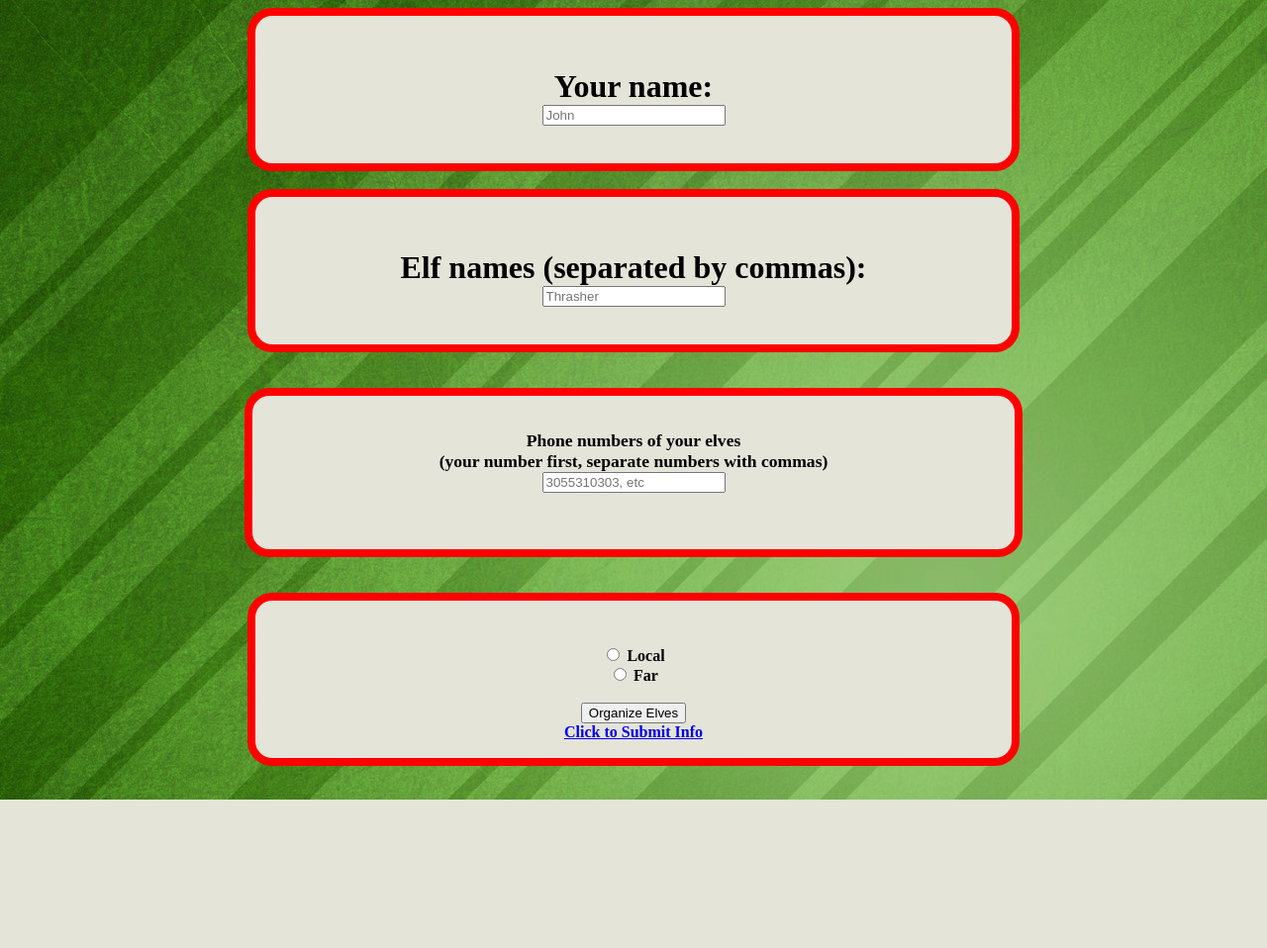
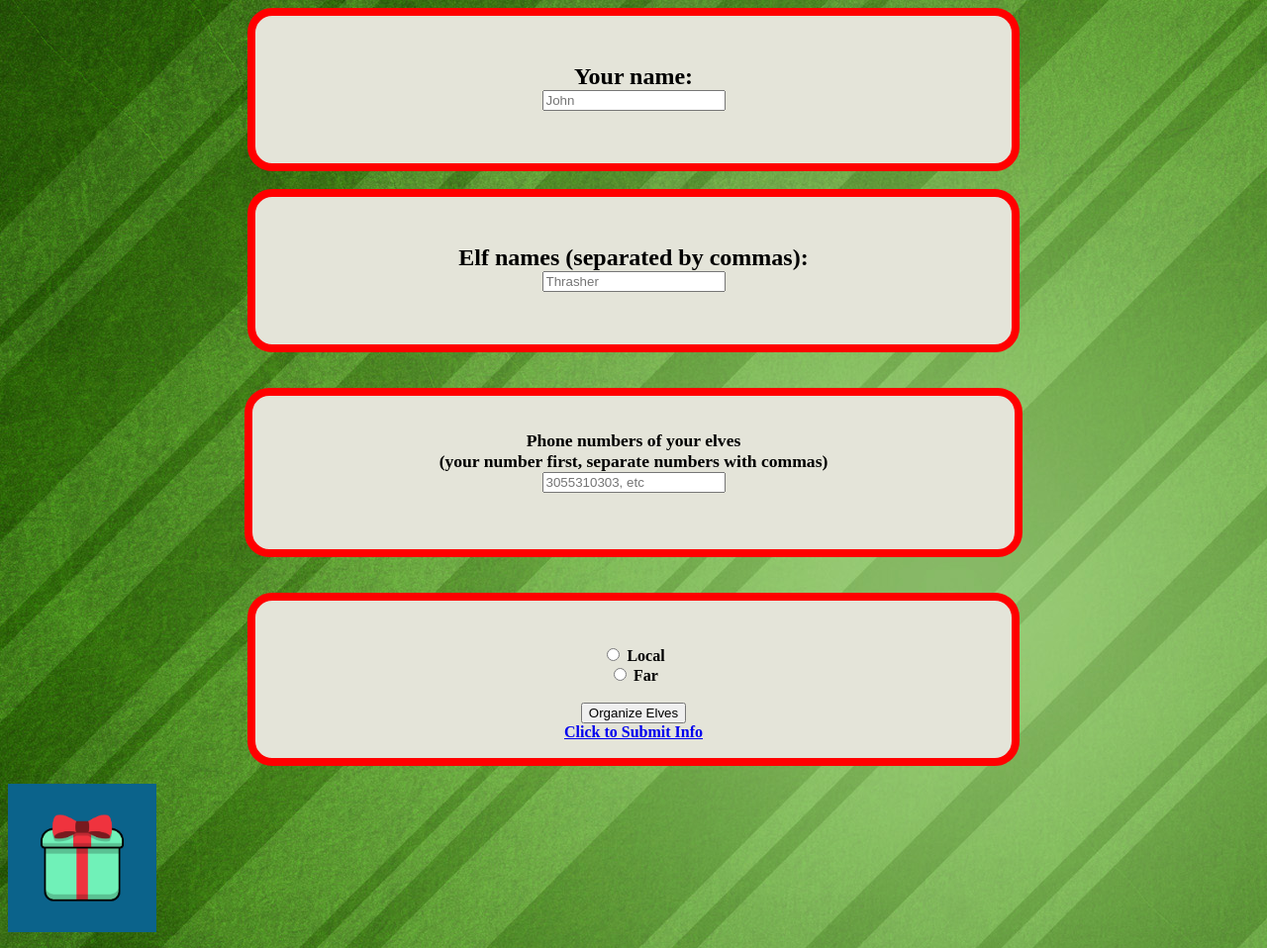
Before and after one commit to cynamonster/MLH17, a Django app: page //action-page in a window 1280 px wide. Shown: the whole page at 99% size. Before the commit the page ends 808 px from the top, so only its background shows below. Run offline with Django 3.2, Linux system fonts and the light colour scheme; some web fonts are replaced.

Commit message:
a lonley commit

```diff
--- a/MLH_secretSanta/static/MLH_secretSanta/santastyle.css
+++ b/MLH_secretSanta/static/MLH_secretSanta/santastyle.css
@@ -1,11 +1,6 @@
-<<<<<<< HEAD:MLH_secretSanta/static/MLH_secretSanta/santastyle.css
+
 {% load static %}
-=======
 
-
-
-
->>>>>>> upstream/master:MLH_secretSanta/templates/MLH_secretSanta/santastyle.css
 
 h1 {
     font-size: 150%;
@@ -31,6 +26,10 @@
     font-family: 'Vollkorn SC', serif;
 
 
+}
+
+img {
+    margin: auto;
 }
 
 .xmas {
--- a/MLH_secretSanta/templates/MLH_secretSanta/index.html
+++ b/MLH_secretSanta/templates/MLH_secretSanta/index.html
@@ -9,6 +9,8 @@
       <link rel="stylesheet" type="text/css" href="{% static "MLH_secretSanta/santastyle.css" %}"/>
 </head>
 <body>
+
+
 
   <form href="action-page.html">
 
@@ -49,6 +51,7 @@
         </h2>
     </div>
     <br>
+      <img src="{% static "MLH_secretSanta/img/mlh17-logo-01.png" %}" WIDTH=150 HEIGHT=150>
 
   </form>
 
```
Also changed, not shown: MLH_secretSanta/static/MLH_secretSanta/img/mlh17-logo-01.png (renamed from mlh17-logo-01.png).
